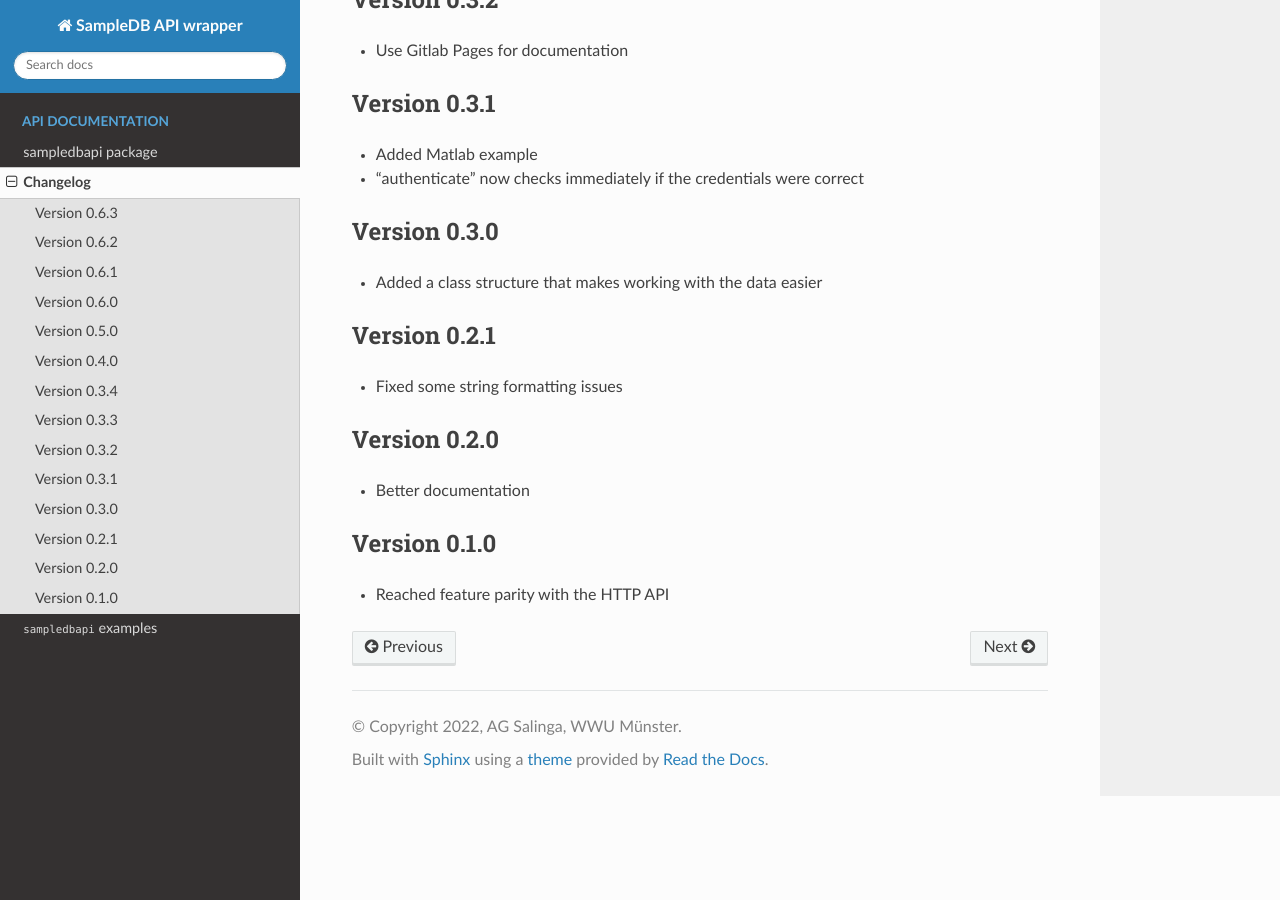
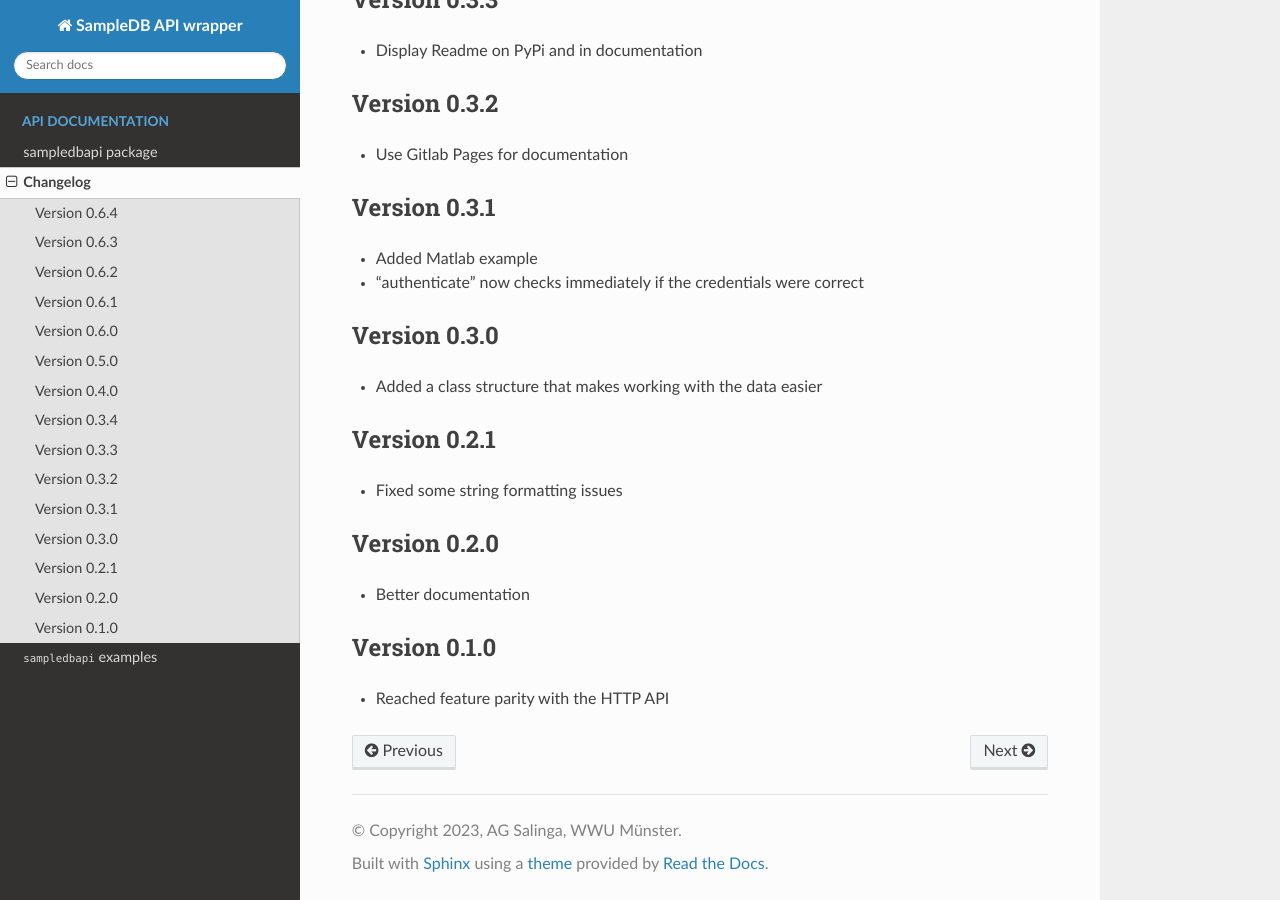
Before and after one commit to AG-Salinga/sampledb-api-wrapper, a Sphinx documentation site: the page built from doc/changelog.rst, in a window 1280 px wide and 900 px high, scrolled down 1201 px. Built offline with Sphinx 7.4.7 and the Read the Docs theme 2.0.0, drawn with Linux system fonts in a browser that asks for light colours; some of the changed text lies outside the part shown.

Commit message:
Release 0.6.4, update copyright

```diff
--- a/doc/changelog.rst
+++ b/doc/changelog.rst
@@ -1,5 +1,10 @@
 Changelog
 =========
+
+Version 0.6.4
+-------------
+
+- No changes
 
 Version 0.6.3
 -------------
--- a/doc/conf.py
+++ b/doc/conf.py
@@ -21,7 +21,7 @@
 # -- Project information -----------------------------------------------------
 
 project = 'SampleDB API wrapper'
-copyright = '2022, AG Salinga, WWU Münster'
+copyright = '2023, AG Salinga, WWU Münster'
 author = 'AG Salinga, WWU Münster'
 
 # The short X.Y version
--- a/setup.py
+++ b/setup.py
@@ -19,7 +19,7 @@
     # Versions should comply with PEP440.  For a discussion on single-sourcing
     # the version across setup.py and the project code, see
     # http://packaging.python.org/en/latest/tutorial.html#version
-    version="0.6.3",
+    version="0.6.4",
 
     description="API wrapper for SampleDB",
     long_description=long_description,
```
